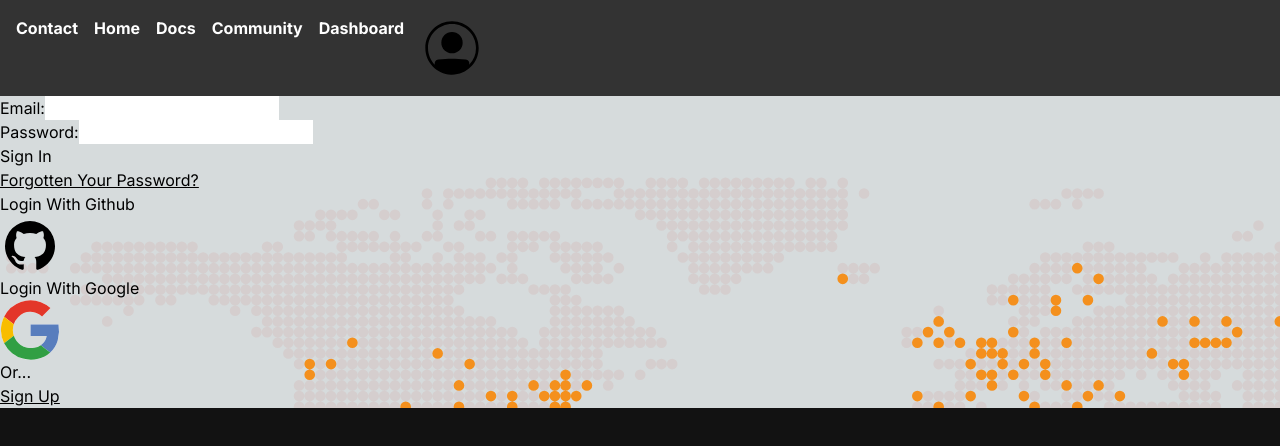
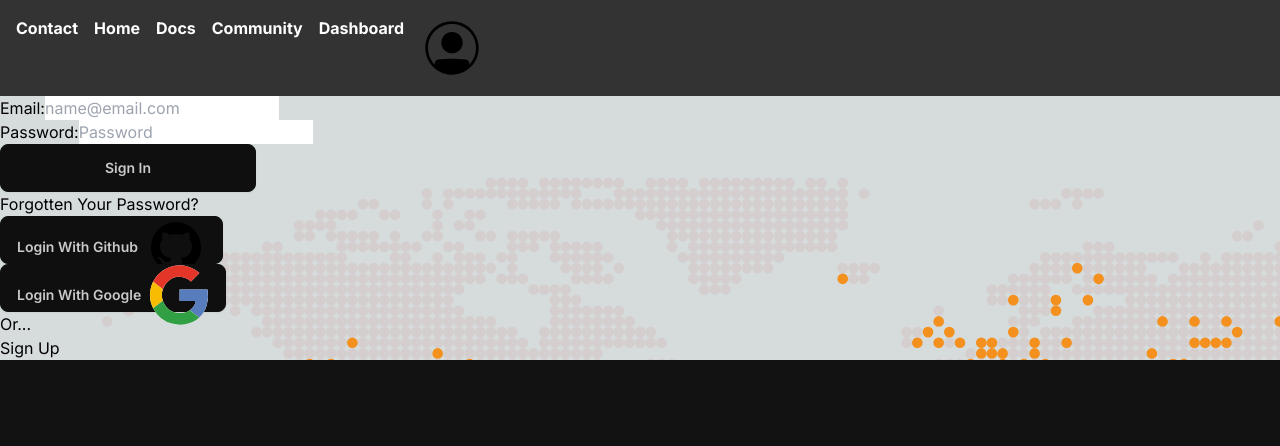
Before and after one commit to B3n-OHara/computerScience-NEA, a Next.js app: page /auth in a window 1280 px wide. Shown: the top 446 px of the page. Built offline with nearby package versions, Linux system fonts and the light colour scheme; no server answers.

Commit message:
updated login styling

```diff
--- a/app/auth/(login)/page.tsx
+++ b/app/auth/(login)/page.tsx
@@ -9,43 +9,37 @@ export default function LoginPage() {
     return (
         <div>
             <form>
-                <div className='inputs-container'>
+                <div>
                     <div>
                         <label htmlFor="email">Email:</label>
-                        <input id="email" name="email" type="email" />
+                        <input id="email" name="email" type="email" placeholder='name@email.com' />
                     </div>
                     <div>
                         <label htmlFor="password">Password:</label>
-                        <input id="password" name="password" type="password" />
+                        <input id="password" name="password" type="password" placeholder='Password'/>
                     </div>
                 </div>
 
-                <div className='button'>
-                    <button formAction={login}>Sign In</button>
+                <div>
+                    <button className='btn btn-wide' formAction={login}>Sign In</button>
                 </div>
 
-                <div className='link'>
+                <div>
                     <Link href="../(recoverAcc)">Forgotten Your Password?</Link>
                 </div>
 
                 <div className='socialProviders-container'>
                     <div className='button'>
-                        <button formAction={SignInWithGithub}>Login With Github</button>
-                        <Image
-                            src={githubIcon}
-                            width={60}
-                            height={60}
-                            alt='Github Icon'
-                        />
+                        <button className='btn' formAction={SignInWithGithub}>
+                            Login With Github
+                            <Image src={githubIcon} width={60} height={60} alt='Github Icon'/>
+                        </button>
                     </div>
-                    <div className='button'>
-                        <button formAction={SignInWithGoogle}>Login With Google</button>
-                        <Image
-                            src={googleIcon}
-                            width={60}
-                            height={60}
-                            alt='Google Icon'
-                        />
+                    <div>
+                        <button className='btn' formAction={SignInWithGoogle}>
+                            Login With Google
+                            <Image src={googleIcon} width={60} height={60} alt='Google Icon'/>
+                        </button>
                     </div>
                 </div>
 
@@ -53,7 +47,7 @@ export default function LoginPage() {
                     <p>Or...</p>
                 </div>
 
-                <div className='link'>
+                <div>
                     <Link href="../(signup)">Sign Up</Link>
                 </div>
             </form>
```
